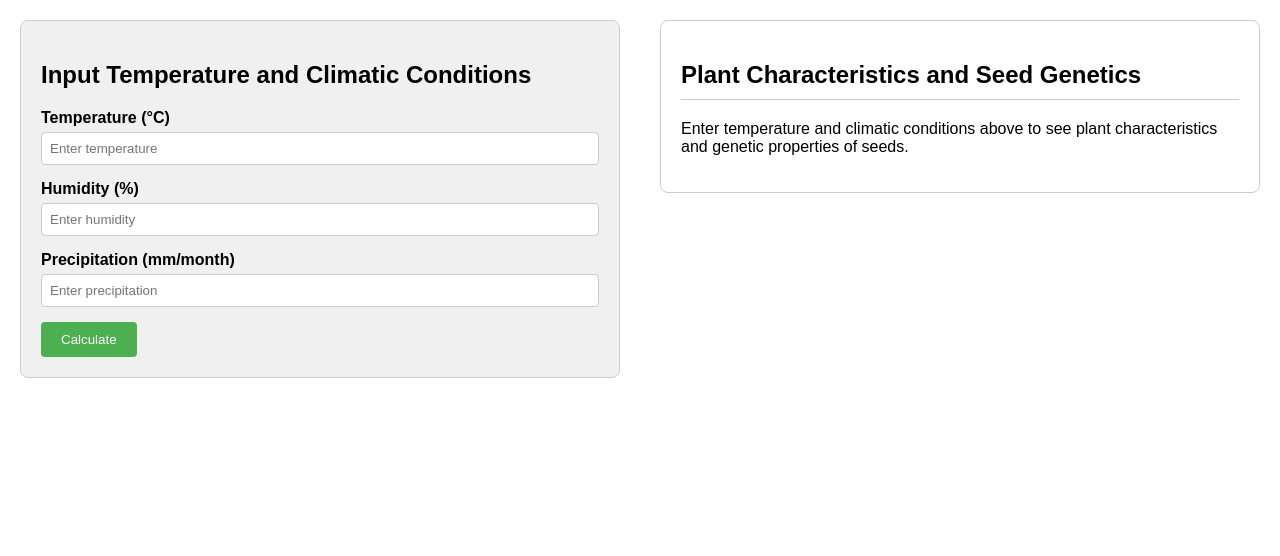
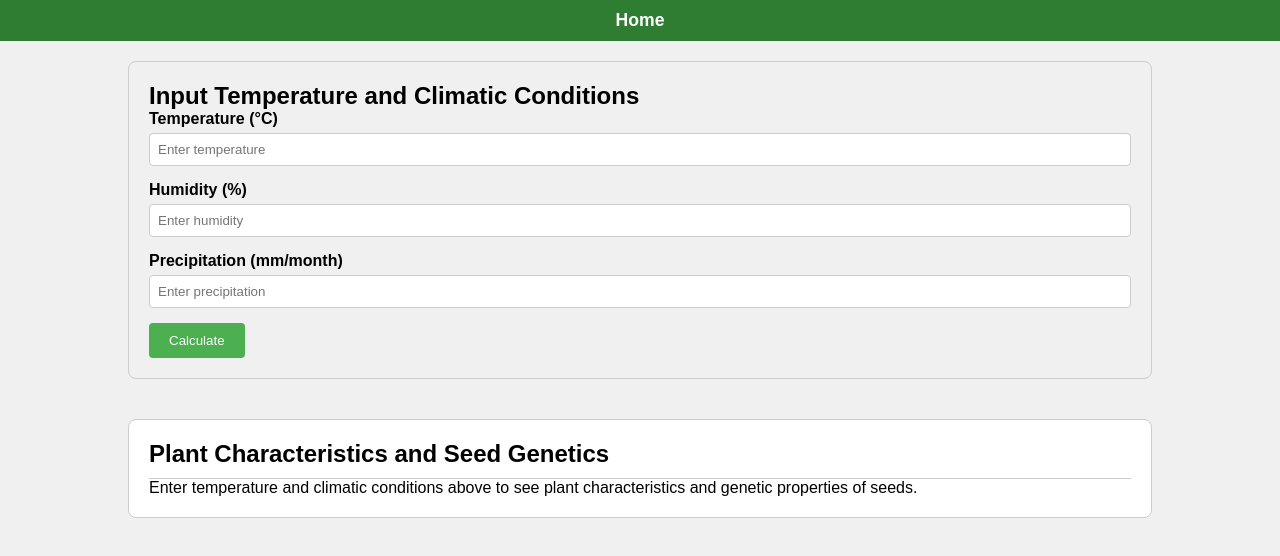
Before and after one commit to utkarsh2023021/future-plant, a plain HTML site: page seed-sample-checker.html in a window 1280 px wide. Drawn offline with Linux system fonts and the light colour scheme.

Commit message:
Update seed-sample-checker.html

```diff
--- a/seed-sample-checker.html
+++ b/seed-sample-checker.html
@@ -5,30 +5,48 @@
     <meta name="viewport" content="width=device-width, initial-scale=1.0">
     <title>Plant Characteristics and Seed Genetics by Climate</title>
     <style>
+        /* Global Styles */
+        * {
+            box-sizing: border-box;
+            margin: 0;
+            padding: 0;
+        }
         body {
             font-family: Arial, sans-serif;
             display: flex;
-            justify-content: space-around;
-            align-items: flex-start;
+            flex-direction: column;
+            align-items: center;
             height: 100vh;
             margin: 0;
+            background-color: #f0f0f0;
         }
-        .input-section, .output-section {
-            width: 45%;
+        /* Navbar Styles */
+        .navbar {
+            background-color: #2e7d32;
+            padding: 10px 0;
+            position: sticky;
+            top: 0;
+            z-index: 1000;
+            width: 100%;
+            text-align: center;
+        }
+        .navbar a {
+            color: #fff;
+            text-decoration: none;
+            font-weight: bold;
+            font-size: 1.1em;
+            margin: 0 15px;
+        }
+        /* Input Section Styles */
+        .input-section {
+            width: 80%;
             padding: 20px;
             border: 1px solid #ccc;
             border-radius: 8px;
-            margin: 20px;
+            margin: 20px 0;
         }
-        .input-section {
-            background-color: #f0f0f0;
-        }
-        .output-section {
-            background-color: #fff;
-        }
-        .output-section h2 {
-            border-bottom: 1px solid #ccc;
-            padding-bottom: 10px;
+        .input-section h2 {
+            margin-top: 0;
         }
         .form-group {
             margin-bottom: 15px;
@@ -45,20 +63,52 @@
             border-radius: 4px;
             box-sizing: border-box;
         }
+        /* Button Styles */
         button {
+            border-radius: 10%;
             padding: 10px 20px;
             background-color: #4CAF50;
             color: white;
             border: none;
             border-radius: 4px;
             cursor: pointer;
+            display: flex;
+            justify-content: center;
+            align-items: center;
         }
         button:hover {
             background-color: #45a049;
         }
+        /* Output Section Styles */
+        .output-section {
+            width: 80%;
+            padding: 20px;
+            border: 1px solid #ccc;
+            border-radius: 8px;
+            margin: 20px 0;
+            background-color: #fff;
+        }
+        .output-section h2 {
+            border-bottom: 1px solid #ccc;
+            padding-bottom: 10px;
+        }
+        /* Responsive Styles */
+        @media only screen and (max-width: 768px) {
+            .input-section, .output-section {
+                width: 90%;
+            }
+        }
+        @media only screen and (max-width: 480px) {
+            .input-section, .output-section {
+                width: 95%;
+            }
+        }
     </style>
 </head>
 <body>
+    <nav class="navbar">
+        <a href="index.html">Home</a>
+    </nav>
     <div class="input-section">
         <h2>Input Temperature and Climatic Conditions</h2>
         <div class="form-group">
@@ -79,7 +129,6 @@
         <h2>Plant Characteristics and Seed Genetics</h2>
         <p id="characteristics-info">Enter temperature and climatic conditions above to see plant characteristics and genetic properties of seeds.</p>
     </div>
-
     <script>
         function calculateCharacteristics() {
             // Retrieve input values
```
